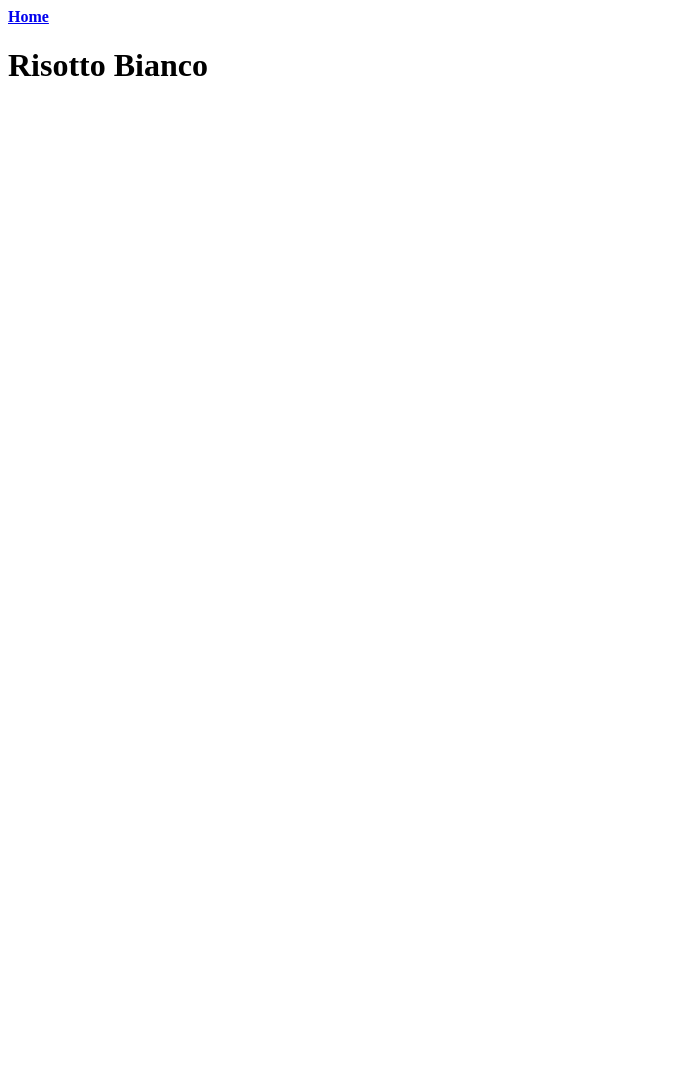
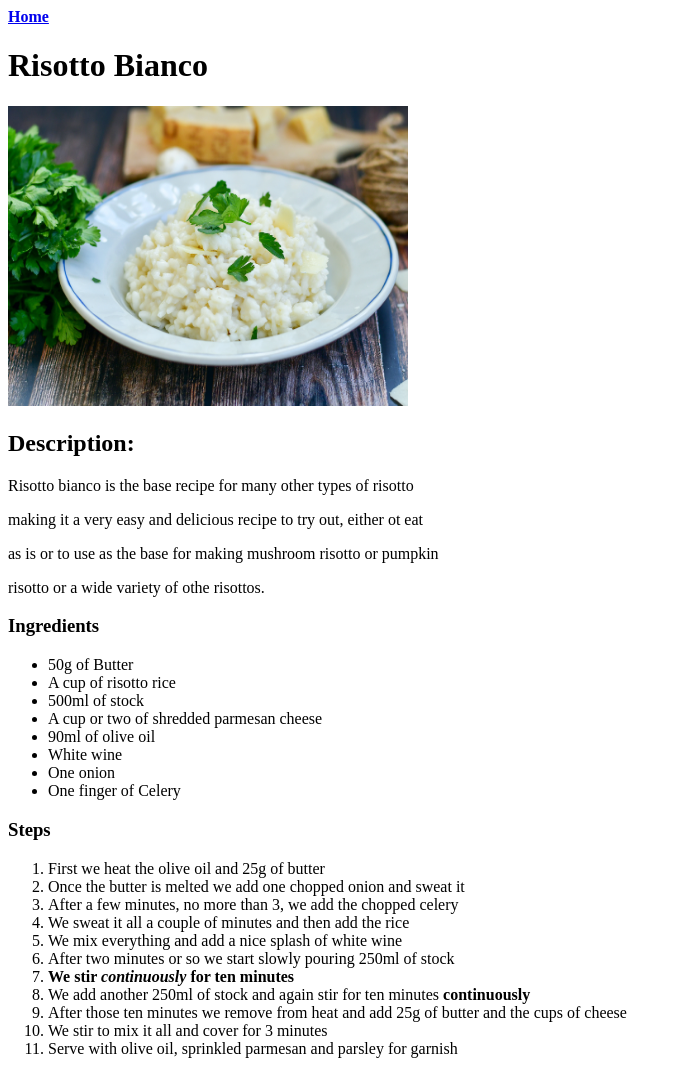
Before and after one commit to Lubesale/odin-recipes, a plain HTML site: page recipes/risotto-bianco.html in a window 1280 px wide. Shown: the whole page, without its empty margins (0-681 px from the left). Before the commit the page ends 800 px from the top, so only its background shows below. Drawn offline with Linux system fonts and the light colour scheme.

Commit message:
Add full risotto recipe to risotto-bianco.html
Added an image of the finished recipe and all the ingredients and steps
using an unordered list for the ingredients and an ordered list for the
steps to follow.

```diff
--- a/recipes/risotto-bianco.html
+++ b/recipes/risotto-bianco.html
@@ -7,5 +7,38 @@
     <body>
         <a href="../index.html"><strong>Home</strong></a>
         <h1>Risotto Bianco</h1>
+        <img src="../images/risotto-bianco.jpeg" alt="risotto-bianco.jpeg" width="400" height="300">
+        <h2>Description:</h2>
+        <p>Risotto bianco is the base recipe for many other types of risotto</p>
+        <p>making it a very easy and delicious recipe to try out, either ot eat</p>
+        <p>as is or to use as the base for making mushroom risotto or pumpkin</p>
+        <p>risotto or a wide variety of othe risottos.</p>
+
+        <h3>Ingredients</h3>
+        <ul>
+            <li>50g of Butter</li>
+            <li>A cup of risotto rice</li>
+            <li>500ml of stock</li>
+            <li>A cup or two of shredded parmesan cheese</li>
+            <li>90ml of olive oil</li>
+            <li>White wine</li>
+            <li>One onion</li>
+            <li>One finger of Celery</li>
+        </ul>
+
+        <h3>Steps</h3>
+        <ol>
+            <li>First we heat the olive oil and 25g of butter</li>
+            <li>Once the butter is melted we add one chopped onion and sweat it</li>
+            <li>After a few minutes, no more than 3, we add the chopped celery</li>
+            <li>We sweat it all a couple of minutes and then add the rice</li>
+            <li>We mix everything and add a nice splash of white wine</li>
+            <li>After two minutes or so we start slowly pouring 250ml of stock</li>
+            <li><strong>We stir <em>continuously</em> for ten minutes</strong></li>
+            <li>We add another 250ml of stock and again stir for ten minutes <strong>continuously</strong></li>
+            <li>After those ten minutes we remove from heat and add 25g of butter and the cups of cheese</li>
+            <li>We stir to mix it all and cover for 3 minutes</li>
+            <li>Serve with olive oil, sprinkled parmesan and parsley for garnish</li>
+        </ol>
     </body>
 </html>
```
Also changed, not shown: images/risotto-bianco.jpeg (added).
